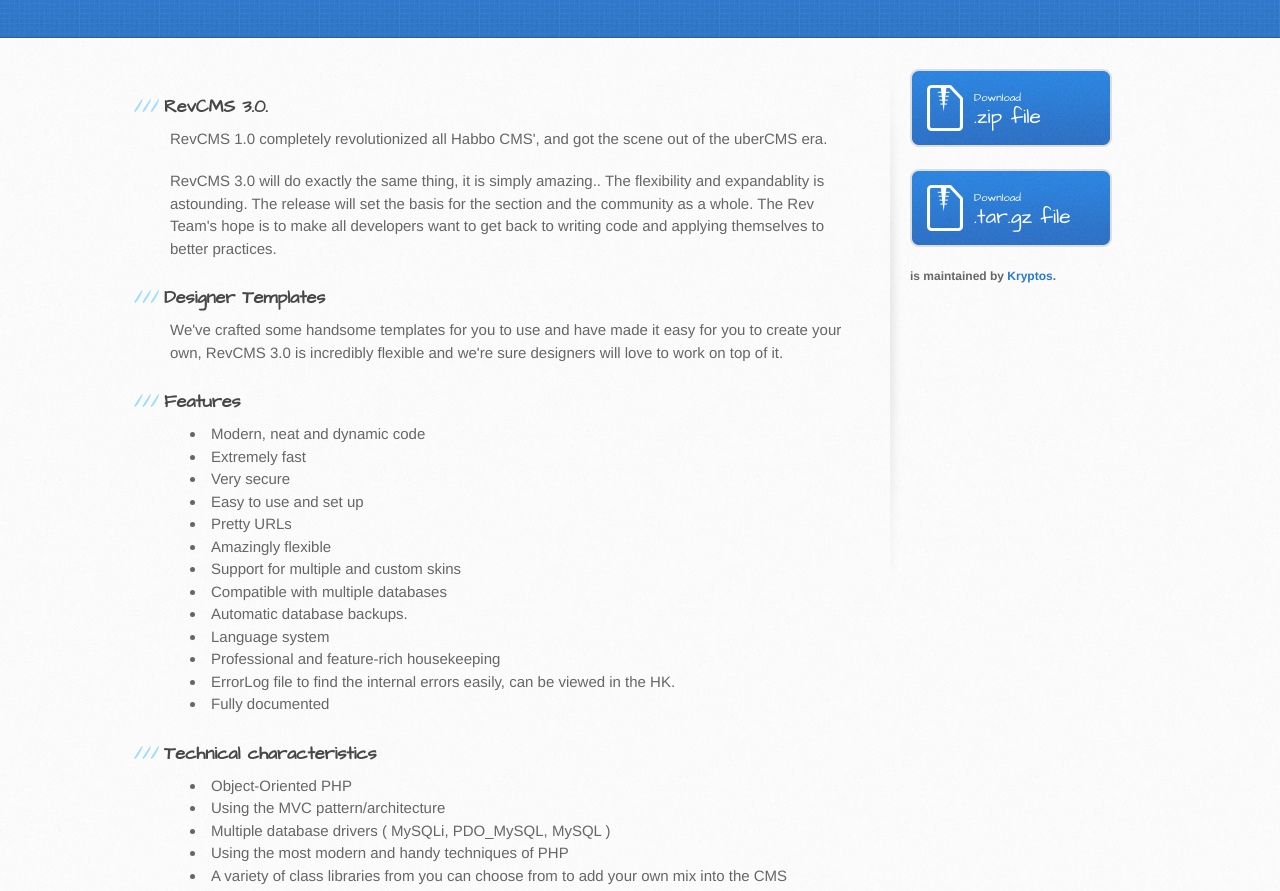
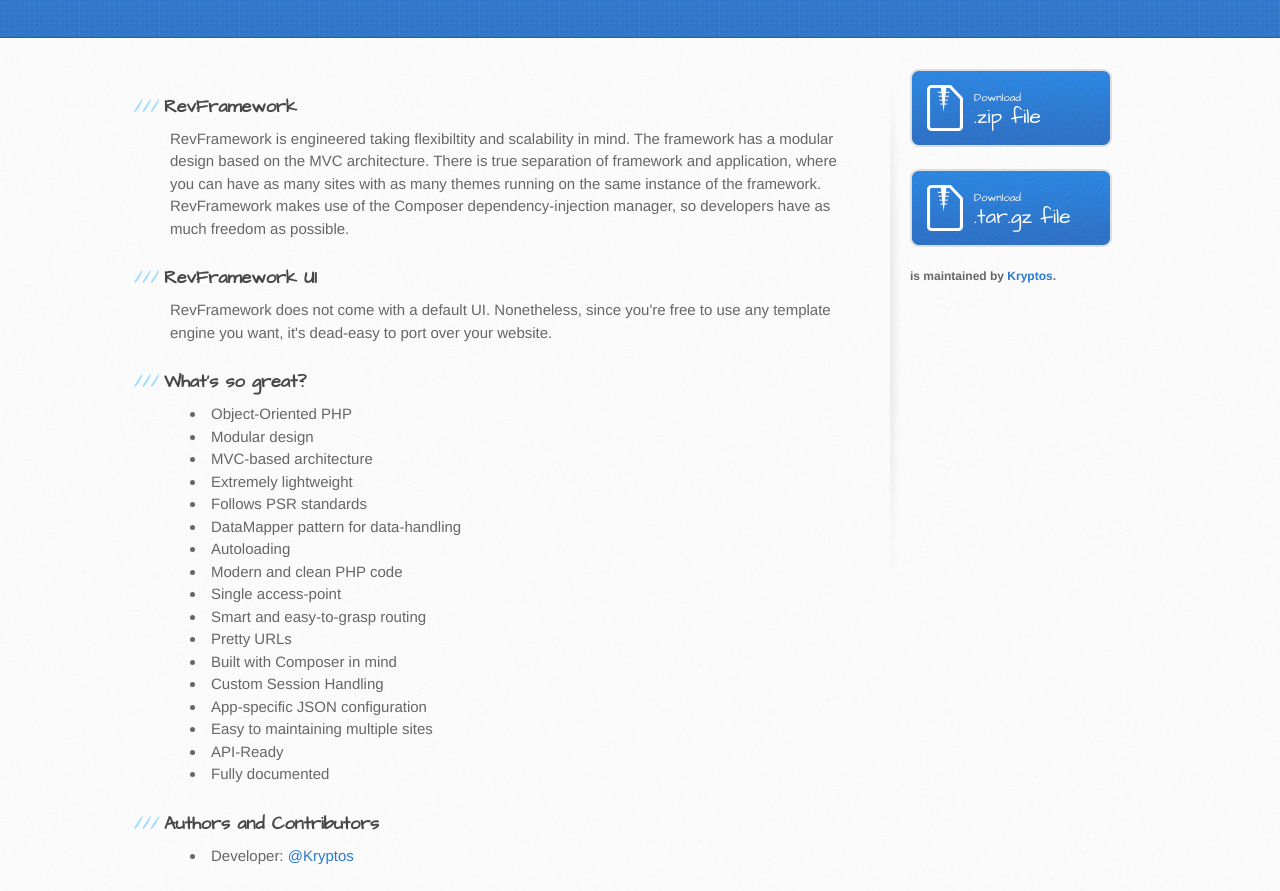
Before and after one commit to Kryptos/Rev, a plain HTML site: page index.html in a window 1280 px wide. Shown: the part 197-1088 px from the top of the page. Drawn offline with Linux system fonts and the light colour scheme.

Commit message:
Update index.html

```diff
--- a/index.html
+++ b/index.html
@@ -13,74 +13,67 @@
     <script src="//html5shiv.googlecode.com/svn/trunk/html5.js"></script>
     <![endif]-->
 
-    <title>RevCMS 3.0 by Kryptos</title>
+    <title>RevFramework -- Kryptos</title>
   </head>
 
   <body>
     <header>
       <div class="inner">
-        <h1>RevCMS 3.0</h1>
-        <h2>The next-generation Habbo CMS, built on the MVC architecture</h2>
-        <a href="https://github.com/TeamRev/RevCMS" class="button"><small>View project on</small>GitHub</a>
+        <h1>RevFramework</h1>
+        <h2>Framework for building beautifully engineered websites, in PHP</h2>
+        <a href="https://github.com/Kryptos/RevFramework" class="button"><small>View project on</small>GitHub</a>
       </div>
     </header>
 
     <div id="content-wrapper">
       <div class="inner clearfix">
         <section id="main-content">
-          <h3>RevCMS 3.0.</h3>
+          <h3>RevFramework</h3>
 
-<p>RevCMS 1.0 completely revolutionized all Habbo CMS', and got the scene out of the uberCMS era. </p>
+<p>RevFramework is engineered taking flexibiltity and scalability in mind.
+The framework has a modular design based on the MVC architecture.
+There is true separation of framework and application, where you can have as many sites with as many themes running on the same instance of the framework.
 
-<p>RevCMS 3.0 will do exactly the same thing, it is simply amazing.. The flexibility and expandablity is astounding. The release will set the basis for the section and the community as a whole. The Rev Team's hope is to make all developers want to get back to writing code and applying themselves to better practices.</p>
+RevFramework makes use of the Composer dependency-injection manager, so developers have as much freedom as possible.
 
-<h3>Designer Templates</h3>
+</p>
 
-<p>We've crafted some handsome templates for you to use and have made it easy for you to create your own, RevCMS 3.0 is incredibly flexible and we're sure designers will love to work on top of it.</p>
+<h3>RevFramework UI</h3>
 
-<h3>Features</h3>
+<p>RevFramework does not come with a default UI. Nonetheless, since you're free to use any template engine you want, it's dead-easy to port over your website.</p>
 
-<ul>
-<li>Modern, neat and dynamic code</li>
-<li>Extremely fast</li>
-<li>Very secure</li>
-<li>Easy to use and set up</li>
-<li>Pretty URLs</li>
-<li>Amazingly flexible</li>
-<li>Support for multiple and custom skins</li>
-<li>Compatible with multiple databases</li>
-<li>Automatic database backups.</li>
-<li>Language system</li>
-<li>Professional and feature-rich housekeeping</li>
-<li>ErrorLog file to find the internal errors easily, can be viewed in the HK.</li>
-<li>Fully documented</li>
-</ul><h3>Technical characteristics</h3>
+<h3>What's so great?</h3>
 
 <ul>
 <li>Object-Oriented PHP</li>
-<li>Using the MVC pattern/architecture</li>
-<li>Multiple database drivers ( MySQLi, PDO_MySQL, MySQL )</li>
-<li>Using the most modern and handy techniques of PHP</li>
-<li>A variety of class libraries from you can choose from to add your own mix into the CMS</li>
-<li>User-created helpers</li>
-<li>Benchmarking</li>
+<li>Modular design</li>
+<li>MVC-based architecture</li>
+<li>Extremely lightweight</li>
+<li>Follows PSR standards</li>
+<li>DataMapper pattern for data-handling</li>
+<li>Autoloading</li>
+<li>Modern and clean PHP code</li>
+<li>Single access-point</li>
+<li>Smart and easy-to-grasp routing</li>
+<li>Pretty URLs</li>
+<li>Built with Composer in mind</li>
 <li>Custom Session Handling</li>
-<li>Taking the template system to a whole new level flexibility-wise</li>
-<li>Original, fast configuration.<br>
-</li>
-</ul><h3>Authors and Contributors</h3>
+<li>App-specific JSON configuration</li>
+<li>Easy to maintaining multiple sites</li>
+<li>API-Ready</li>
+<li>Fully documented</li>
+</ul>
 
-<p>We're happy to say that the main contributor to the project is the Habbo community, their ideas and enthusiastic comments have given us motivation to finish, and we thank them.</p>
+<h3>Authors and Contributors</h3>
 
 <ul>
-<li>Main Developer: <a href="https://github.com/Kryptos" class="user-mention">@Kryptos</a>
-</li>
-<li>Main designer: <a href="https://github.com/Humanoidism" class="user-mention">@Humanoidism</a></li>
-<li>Main contributors: The Habbo Community at <a href="http://devbest.com">DevBest</a>, congrats' guys!</li>
-</ul><h3>Support or Contact</h3>
+<li>Developer: <a href="https://github.com/Kryptos" class="user-mention">@Kryptos</a></li>
+</ul>
 
-<p>Having trouble with RevCMS 3.0? Check out the documentation at <a href="http://documentation.prjrev.com/">http://documentation.prjrev.com/</a> or us at <a href="mailto:team@prjrev.com">team@prjrev.com</a> and we’ll help you sort it out.</p>
-        </section>
+<h3>Support or Contact</h3>
+
+<p>Having trouble with RevFramework? Check out the documentation at <a href="http://documentation.prjrev.com/">http://documentation.prjrev.com/</a> or <a href='https://github.com/kryptos/revframework/issues/new'>open a ticket</a< and we’ll help you sort it out.</p>
+</section>
 
         <aside id="sidebar">
           <a href="https://github.com/Kryptos/RevFramework/zipball/master" class="button">
@@ -92,7 +85,7 @@
             .tar.gz file
           </a>
 
-          <p class="repo-owner"><a href="https://github.com/TeamRev/RevCMS"></a> is maintained by <a href="https://github.com/Kryptos">Kryptos</a>.</p>
+          <p class="repo-owner"><a href="https://github.com/Kryptos/RevFramework"></a> is maintained by <a href="https://github.com/Kryptos">Kryptos</a>.</p>
 
 
         </aside>
```
